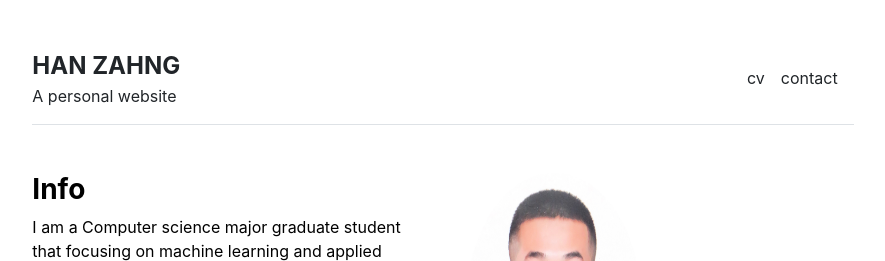
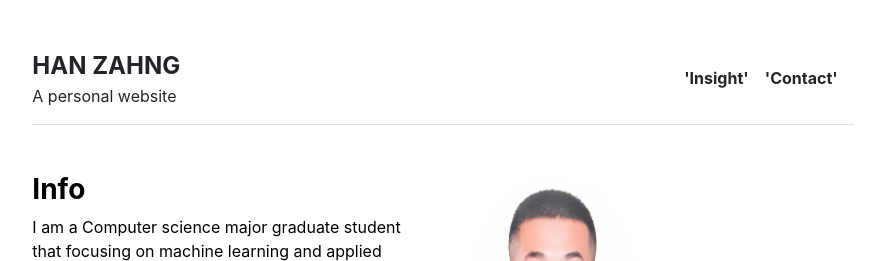
Before and after one commit to dukerosen/personal-website, a Jekyll site: the page built from index.md, in a window 1280 px wide. Shown: the top 261 px of the page, without its empty margins (197-1082 px from the left). Built offline with Jekyll 4.4.1, drawn with Linux system fonts in a browser that asks for light colours.

Commit message:
Update settings.yml

```diff
--- a/_data/settings.yml
+++ b/_data/settings.yml
@@ -1,6 +1,6 @@
 menu:
-- {name: 'cv', url: '/cv'}
-- {name: 'contact', url: '/contact'}
+- {name: <strong>'Insight'</strong>, url: '/cv'}
+- {name: <strong>'Contact'</strong>, url: '/contact'}
 
 social:
 - {icon: 'github', link: 'https://github.com/dukerosen'}
```
